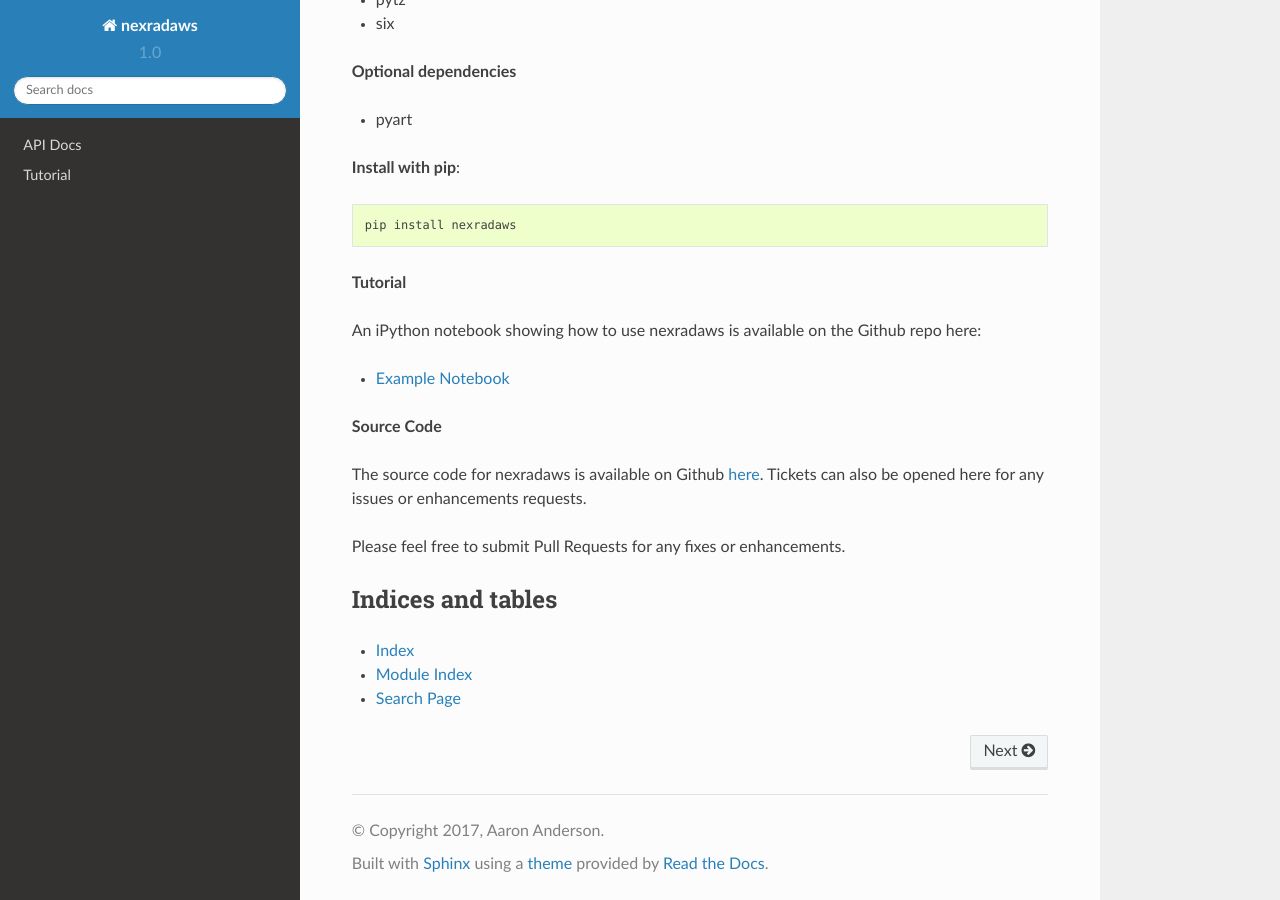
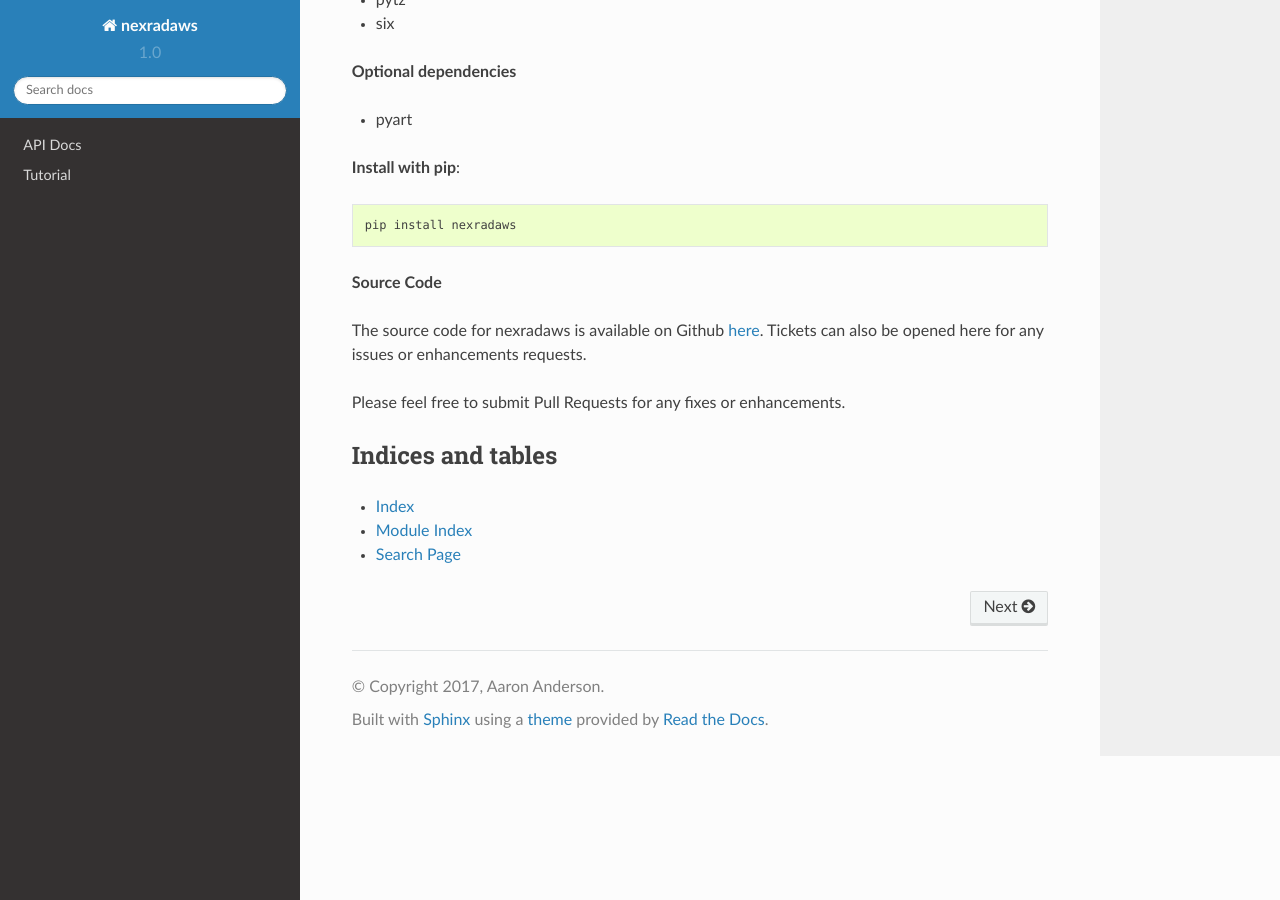
Before and after one commit to aarande/nexradaws, a Sphinx documentation site: the page built from docs/source/index.rst, in a window 1280 px wide and 900 px high, scrolled down 640 px. Built offline with Sphinx 7.4.7 and the Read the Docs theme 2.0.0, drawn with Linux system fonts in a browser that asks for light colours.

Commit message:
removed link to notebook in Github...also trying to get pip to install the module in the conda env on readthedocs so the notebook can find it on build

```diff
--- a/docs/source/index.rst
+++ b/docs/source/index.rst
@@ -35,11 +35,6 @@ Contents:
 
     pip install nexradaws
 
-**Tutorial**
-
-An iPython notebook showing how to use nexradaws is available on the Github repo here:
-
-* `Example Notebook <https://github.com/aarande/nexradaws/blob/master/nexradaws.ipynb>`_
 
 **Source Code**
 
--- a/docs/source/readthedocs-environment.yml
+++ b/docs/source/readthedocs-environment.yml
@@ -12,3 +12,4 @@ dependencies:
   - six
   - pip:
     - nbsphinx
+    - ./nexradaws
```
